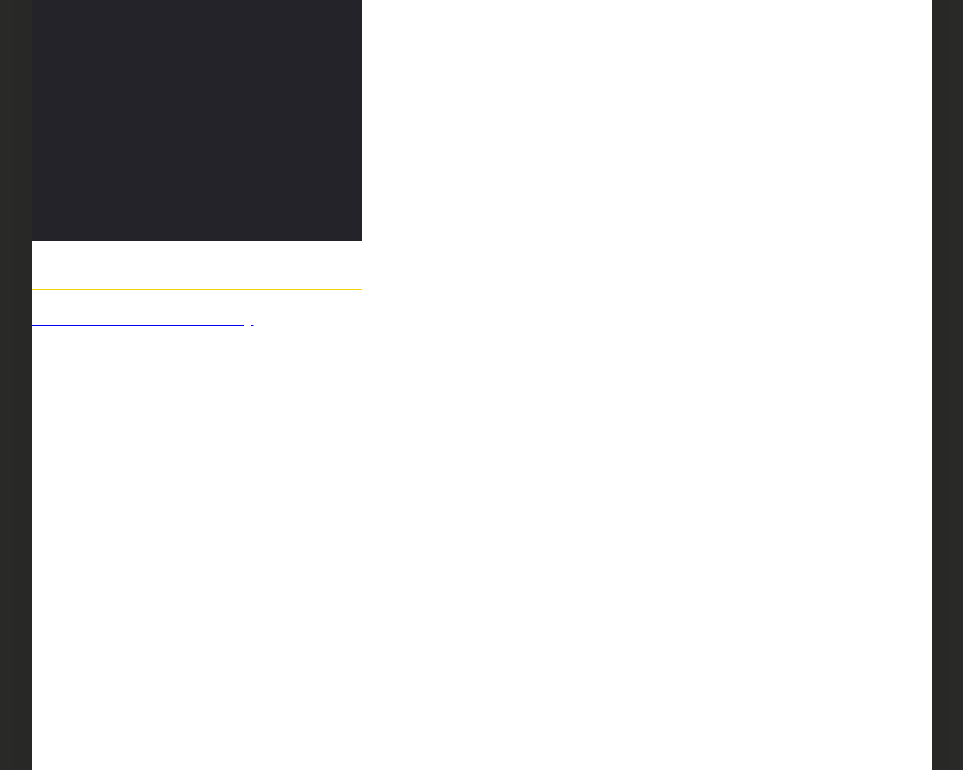
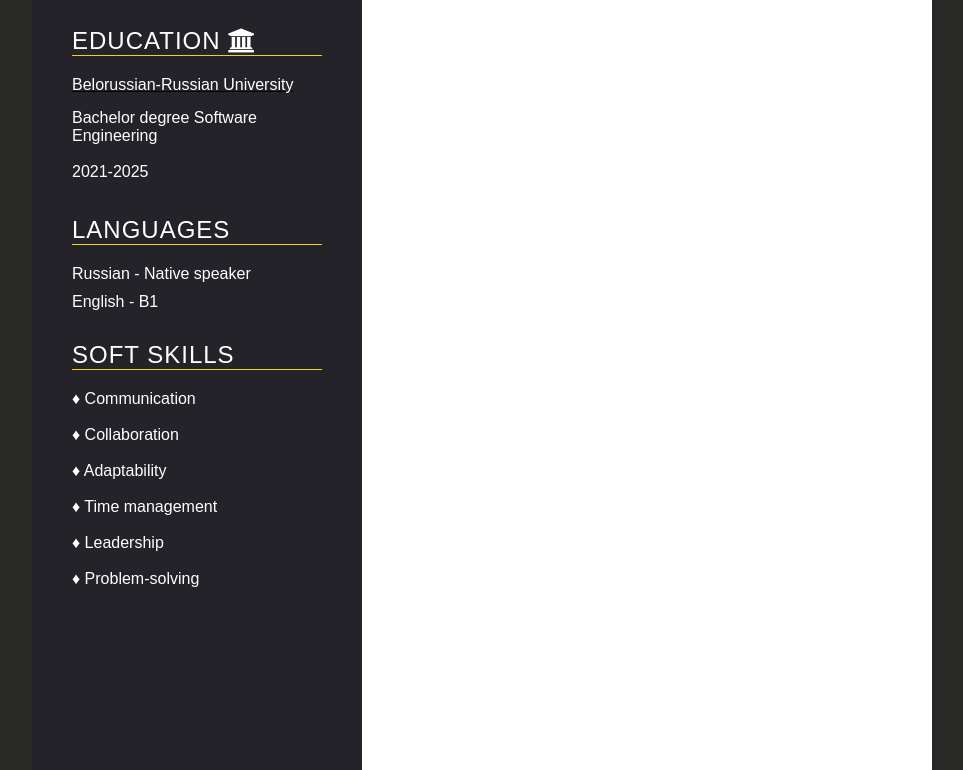
Before and after one commit to RomaneeConti400/HTML_CSS_CV, a plain HTML site: page index.html in a window 1280 px wide. Shown: the part 469-1239 px from the top of the page, without its empty margins (158-1121 px from the left). Drawn offline with Linux system fonts and the light colour scheme.

Commit message:
feat: add languages and softSkills information

```diff
--- a/index.html
+++ b/index.html
@@ -12,7 +12,6 @@
     <div class="left_Side">
       <div class="imgBx">
         <img src="img/avatar.jpg" width="330">
-      </div>
       </div>
       <div  class="contactInfo">
         <h2 class="title">Contact info</h2>
@@ -48,6 +47,22 @@
         </nav>
         <h5 class="text">Bachelor degree Software Engineering <br><br>2021-2025</h5>
       </div>
+      <div class="contactInfo languag">
+        <h3 class="title">Languages</h3>
+        <ul>
+          <li>
+            <span class="text">Russian - Native speaker</span>
+          </li>
+          <li>
+            <span class="text">English - B1</span>
+          </li>
+        </ul>
+      </div>
+      <div class="contactInfo softSkills">
+        <h3 class="title">Soft skills</h3>
+        <h5 class="text">&diams; Communication<br><br>&diams; Collaboration<br><br>&diams; Adaptability<br><br>&diams; Time management<br><br>&diams; Leadership<br><br>&diams; Problem-solving</h5>
+      </div>
+    </div>
 
     <div class="right_Side">
 
--- a/style.css
+++ b/style.css
@@ -95,3 +95,21 @@ padding: 40px;
   font-weight: 400;
   margin-bottom: 15px;
 }
+
+.contactInfo.softSkills .text
+{
+  color: #fff;
+  font-size: 1em;
+  font-weight: 100;
+  margin-bottom: 15px;
+}
+
+a
+{
+color: black;
+}
+
+a:hover
+{
+   color: rgb(131, 131, 131);
+}
```
Lines whose indentation alone changed are shown as unchanged.
